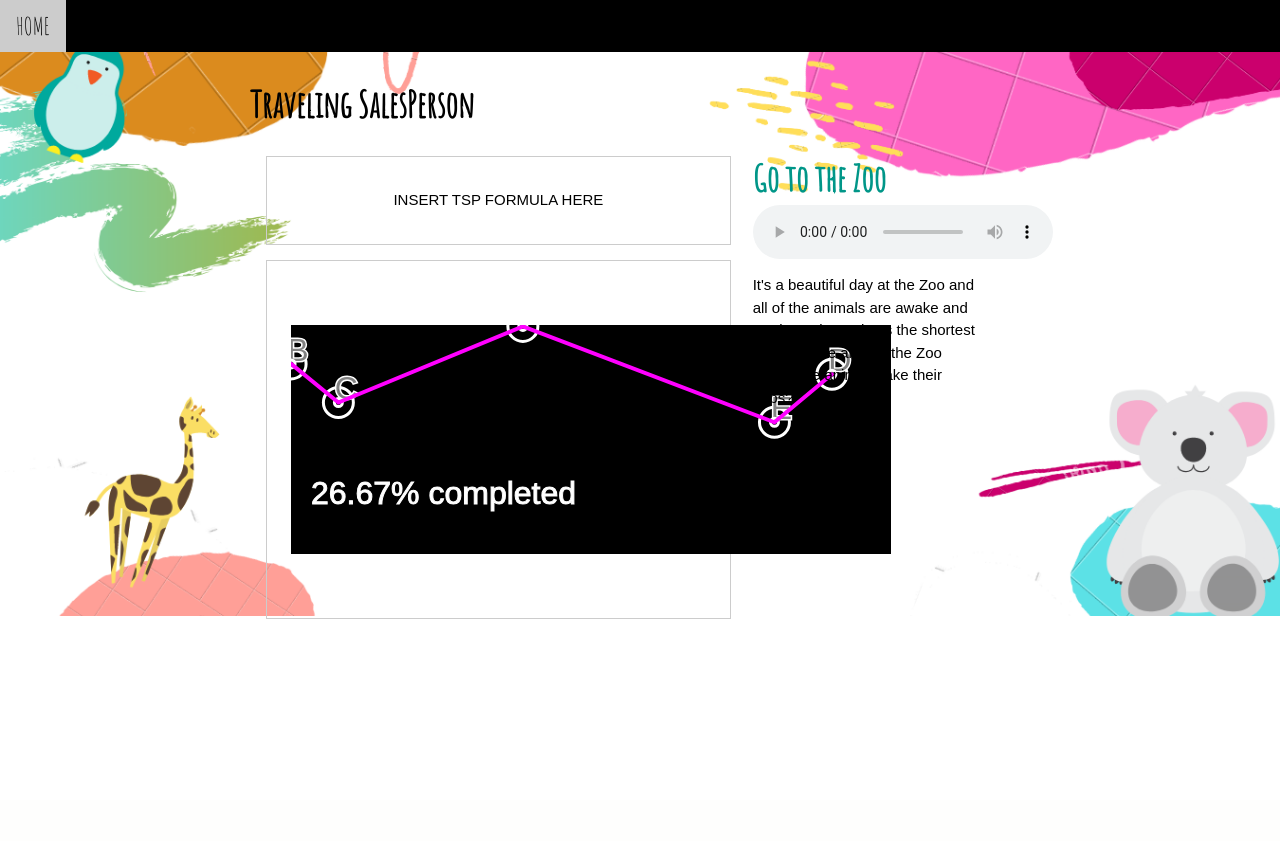
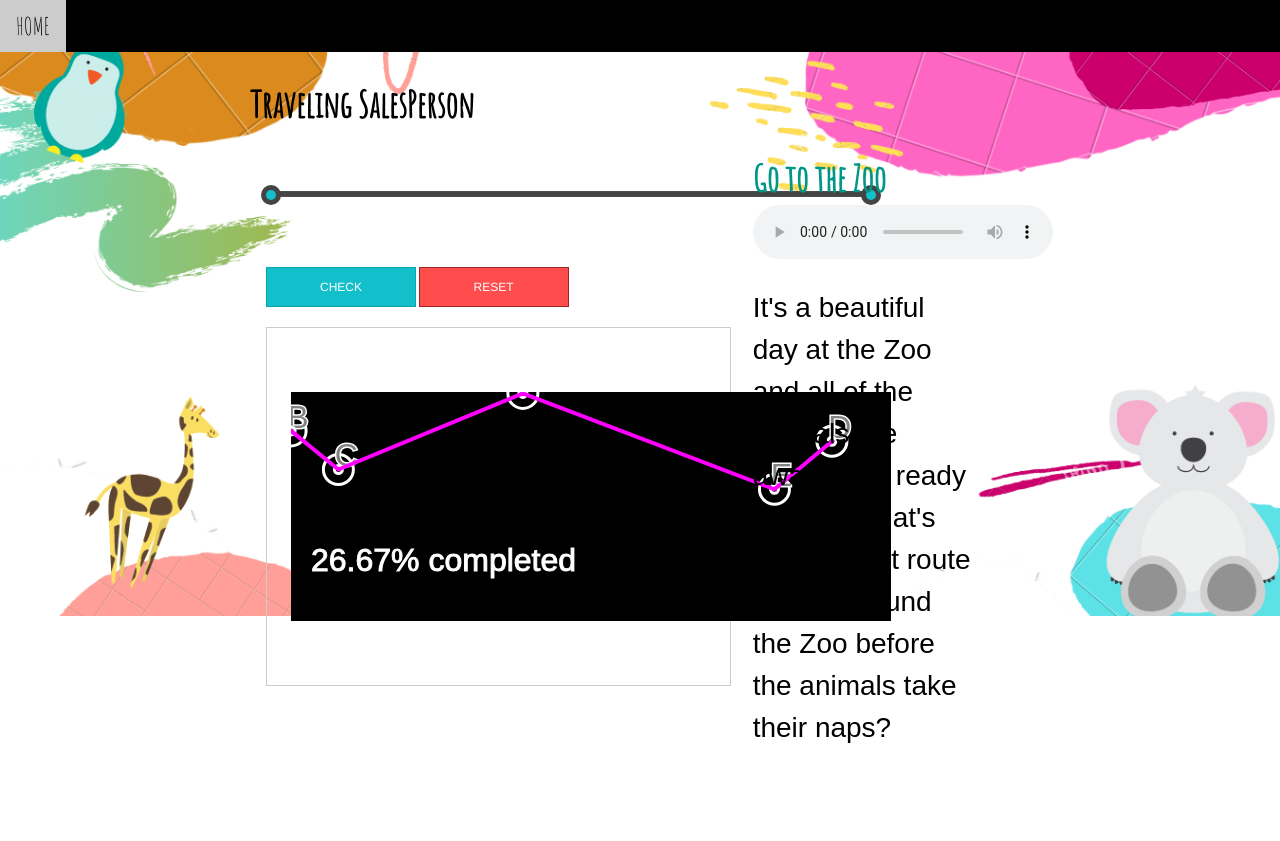
Before and after one commit to emendoza06/TravelingSalesperon, a Java web app: page /k2Zoo in a window 1280 px wide. Before the commit the page ends 619 px from the top, so only its background shows below. Run offline with Spring Boot 4, a stand-in JSP engine, Linux system fonts and the light colour scheme; some libraries are stand-ins or nearby versions.

Commit message:
Added progress bar; redirected to rewards page once shortest route drawn

```diff
--- a/src/main/webapp/WEB-INF/jsp/k2Zoo.jsp
+++ b/src/main/webapp/WEB-INF/jsp/k2Zoo.jsp
@@ -12,6 +12,7 @@
 <meta name="viewport" content="width=device-width, initial-scale=1">
 <link rel="stylesheet" href="https://www.w3schools.com/w3css/4/w3.css">
 <link rel="stylesheet" href="https://fonts.googleapis.com/css?family=Amatic+SC">
+<script src="http://ajax.googleapis.com/ajax/libs/jquery/1.7.1/jquery.min.js" type="text/javascript"></script>
 <style>
     html,body,h1,h2,h3,h4,h5,h6 {font-family: "Roboto", sans-serif;}
     .w3-sidebar {
@@ -60,6 +61,11 @@
     p{
         font-family: Arial;
     }
+    h4{
+        font-size: 40px;
+        text-align: inherit;
+        color: red;
+    }
 </style>
 
 <!-- Main content: shift it to the right by 250 pixels when the sidebar is visible -->
@@ -68,12 +74,110 @@
     <div class="w3-row w3-padding-64">
         <h1><b>Traveling SalesPerson</b></h1>
         <div class="w3-twothird w3-container">
-            <p class="w3-border w3-padding-large w3-padding-32 w3-center">INSERT TSP FORMULA HERE</p>
+
+            <div class="progress-container">
+                <ul>
+                    <li></li>
+                    <li></li>
+<%--                    <li></li>--%>
+<%--                    <li></li>--%>
+<%--                    <li></li>--%>
+                </ul>
+                <div class="progress-bar"></div>
+            </div>
+
+            <button class="button" id="start">Check</button>
+            <button class="button" id="reset">Reset</button>
+
+
+
+            <style>
+
+                .progress-container {
+                    z-index: -99;
+                    position: relative;
+                    margin: 50px auto 50px;
+                    padding: 4px 0 0;
+                    width: 600px;
+                    height: 6px;
+                    background: #444;
+                    -moz-box-shadow: inset 0 0 2px #666;
+                    -webkit-box-shadow: inset 0 0 2px #666;
+                    box-shadow: inset 0 0 2px #666;
+                }
+                .progress-container ul li {
+                    position: absolute;
+                    top: -1px;
+                    left: 0;
+                    margin: 0;
+                    padding: 0;
+                    display: inline-table;
+                    height: 10px;
+                    width: 10px;
+                    background: #14bfcc;
+                    border-radius: 50%;
+                }
+                .progress-container ul li:nth-child(2) {
+                    margin-left: 190px;
+                }
+                /*.progress-container ul li:nth-child(3) {*/
+                /*    margin-left: 400px;*/
+                /*}*/
+                /*.progress-container ul li:nth-child(4) {*/
+                /*    margin-left: 600px;*/
+                /*}*/
+                .progress-container ul li:last-child {
+                    margin-left: 600px;
+                }
+                .progress-container ul li:before {
+                    z-index: -99;
+                    position: absolute;
+                    top: -5px;
+                    left: -5px;
+                    content: '';
+                    height: 20px;
+                    width: 20px;
+                    background: #444;
+                    border-radius: 50%;
+                }
+                .progress-container .progress-bar {
+                    height: 2px;
+                    width: 0%;
+                    background: #09a6b2;
+                    -webkit-transition: width 1s ease-in-out;
+                    -moz-transition: width 1s ease-in-out;
+                    -o-transition: width 1s ease-in-out;
+                    transition: width 1s ease-in-out;
+                }
+                .button {
+                    margin: 20px auto;
+                    padding: 10px;
+                    width: 150px;
+                    font-family: Helvetica, Arial, sans-serif;
+                    font-size: 12px;
+                    text-transform: uppercase;
+                    text-decoration: none;
+                    color: #fff;
+                    background: #14bfcc;
+                    text-align: center;
+                    border: 1px solid #09a6b2;
+                    cursor: pointer;
+                }
+                #reset {
+                    background: #ff4c4c;
+                    border-color: #9e2626;
+                }
+
+            </style>
+
+            <!--Canvas div -->
             <div
             id="sketch-holder1" class="w3-border w3-padding-large w3-padding-64 w3-center"
             >
 
           </div>
+
+            <h4 id=""></h4>
         </div>
         <div class="w3-third w3-container">
             <h1 class="w3-text-teal"><b>Go to the Zoo</b>
@@ -82,6 +186,16 @@
                 </audio>
             </h1>
             <p>It's a beautiful day at the Zoo and all of the animals are awake and ready to play! What's the shortest route to take around the Zoo before the animals take their naps?</p>
+            <p id="startingnode"></p>
+            <style>
+                p#startingnode{
+                    color: coral;
+                    font-size: 25px;
+                }
+                p{
+                    font-size: 28px;
+                }
+            </style>
         </div>
 
 
--- a/src/main/webapp/javascript/mapWorking.js
+++ b/src/main/webapp/javascript/mapWorking.js
@@ -1,6 +1,6 @@
 var cities = [];
 var points = [];
-var totalLines = [];
+var usersRoute = [];
 
 var totalCities = 5;
 
@@ -13,6 +13,13 @@ var recordDistance;
 var bestEver;
 
 var stillLooping = true;
+
+var shortestRoute = [];
+
+var progressBarTrackRouteAccuracy = false;
+var overshotAnswer = false;
+var undershotAnswer = false;
+
 
 function setup() {
     var canvas = createCanvas(600, 229);
@@ -28,8 +35,10 @@ function setup() {
         var label = String.fromCharCode(65 + i);
         point = new Point(x, y, r, label);
         points.push(point);
-        // totalLines.push(point);
+        // usersRoute.push(point);
     }
+
+    // saveShortestRoute();
 
     var d = calcDistance(cities, order);
     recordDistance = d;
@@ -58,6 +67,7 @@ function draw() {
         beginShape();
         for (var i = 0; i < order.length; i++) {
             var n = bestEver[i];
+            shortestRoute[i] = points[n];
             vertex(cities[n].x, cities[n].y);
         }
         endShape();
@@ -72,6 +82,8 @@ function draw() {
           vertex(cities[n].x, cities[n].y);
         }
         endShape(); */
+
+
 
         var d = calcDistance(cities, order);
         if (d < recordDistance) {
@@ -89,23 +101,84 @@ function draw() {
         text(nf(percent, 0, 2) + "% completed", 20, height / 2 - 50);
 
         nextOrder();
-    } else {
+    }
+
+
+
+    /*-----------After Animation Runs (User Interaction)-----------------------*/
+
+    else {
+        $('#startingnode').html("Draw the shortest route starting and ending on point  " + shortestRoute[0].label);
+        for(var s = 0; s < shortestRoute.length; s++){
+            console.log("Best route " + shortestRoute[s].label);
+        }
         background(0);
         fill(255);
         for (var p = 0; p < points.length; p++) {
             points[p].show();
         }
-
         stroke(255, 0, 255);
         strokeWeight(4);
         noFill();
         beginShape();
-        for (var i = 0; i < totalLines.length; i++) {
-            vertex(totalLines[i].x, totalLines[i].y);
+
+
+        for (var u = 0; u < usersRoute.length; u++) {
+            vertex(usersRoute[u].x, usersRoute[u].y);
         }
         endShape();
+        //If all points in route has been clicked
+        if(usersRoute.length >= 6){
+            console.log("In  under 6 function check. Array length is " + usersRoute.length);
+            var userRouteFlag = false;
+
+            // usersRoute = [];
+            // noStroke();
+            //Check if route path was overshot or undershot
+            var user_sum = 0;
+            var answer_sum = 0;
+            //Find the total route distance that user drew. Find total route distance answer.
+            usersRoute.pop();
+            for(var acc = 0; acc < usersRoute.length -1; acc++){
+                user_sum += dist(usersRoute[acc].x, usersRoute[acc].y, usersRoute[acc +1].x, usersRoute[acc+1].y);
+                answer_sum += dist(shortestRoute[acc].x, shortestRoute[acc].y, shortestRoute[acc+1].x, shortestRoute[acc+1].y);
+            }
+
+            console.log("User sum is " + user_sum);
+            console.log("Answer sum is " + answer_sum);
+
+            if(user_sum > answer_sum){
+                //Overshot
+                console.log("Checking for overshot. Is true " );
+                overshotAnswer = true;
+            }
+            else{
+                overshotAnswer = false;
+            }
+
+            console.log("Exceeded lines to make" );
+            for(var sh = 0; sh < usersRoute.length; sh++) {
+                if(usersRoute[sh] !== shortestRoute[sh]){
+                    console.log("Try Again");
+                    console.log("You picked " + usersRoute[sh].label + " but the right answer is " + shortestRoute[sh].label);
+                    userRouteFlag = true;
+                }
+            }
+
+            if(userRouteFlag === true){
+                console.log("User flag outside loop is " + userRouteFlag);
+            }
+            else if(userRouteFlag === false){
+                window.setTimeout( function(){
+                    window.location = "/reward";
+                }, 700 );
+            }
+        }
+
     }
 }
+
+
 
 function swap(a, i, j) {
     var temp = a[i];
@@ -177,6 +250,7 @@ function mousePressed() {
     }
 }
 
+
 class Point {
     constructor(x, y, r, label) {
         this.x = x;
@@ -193,33 +267,21 @@ class Point {
         //If mouse is within object radius
         if (d < this.r) {
             //When point is clicked...
+            if(this.toggled === true && usersRoute.length === 5 && usersRoute[0].label === this.label)
+            {
+                usersRoute.push(this);
+            }
             if (!this.toggled) {
                 this.toggled = true;
                 //change color
                 this.brightness = 255;
 
                 //Idea 1
-                //If mouse click is within radius of point, then push point to totalLines array
-                totalLines.push(this);
+                //If mouse click is within radius of point, then push point to usersRoute array
+                usersRoute.push(this);
 
-                //Idea 2
-                //if (x1 = x2 and y1 = y2) then points are equal. Pop.
-                //   if (twoPointstoLink[0] === twoPointstoLink[2] && twoPointstoLink[1] === twoPointstoLink[3]) {
-                //     console.log("Two points equal");
-                //     twoPointstoLink.pop();
-                //     twoPointstoLink.pop();
-                //
-                //   }
-                //If (x1, y1, x2, y2) points are not equal then go to linkPoints function
-                //   if (twoPointstoLink.length !==4) {
-                //     console.log("Length not four");
-                //   } else if(twoPointstoLink.length === 4 && twoPointstoLink[0] !== twoPointstoLink[2] && twoPointstoLink[1] !== twoPointstoLink[3]){
-                //       linkPoints();
-                //   }
-                //
-                //   console.log("Two points array length is " + twoPointstoLink.length);
-                //
             } else {
+                usersRoute.pop();
                 this.toggled = false;
                 this.brightness = 0;
             }
@@ -236,4 +298,38 @@ class Point {
     }
 }
 
+$(document).ready(function () {
+    $('#start').click(function() {
+
+        // $(this).prop("disabled",true);
+        // $('.progress-bar').animate({
+        //     width: "+=600px"
+        // });
+        if(overshotAnswer ===true){
+            $('.progress-bar').animate({
+                width: "+=700px"
+            });
+            $('.progress-bar').css({
+                background: "red"
+            });
+            // $("h4").html("This is a long route!");
+        }
+        else {
+            $('.progress-bar').animate({
+                width: "+=600px"
+            });
+            $('.progress-bar').css({
+                background: "#14bfcc"
+            });
+        }
+    });
+
+    $('#reset').click(function() {
+        // $(this).prop("disabled",false);
+        $('.progress-bar').css('width','0')
+    });
+
+
+});
+
 // line(twoPointstoLink[0], twoPointstoLink[1], twoPointstoLink[2], twoPointstoLink[3]);
```
Also changed, not shown: src/main/webapp/javascript/map.js (deleted, +0 -272 lines), src/main/webapp/javascript/map2.js (+9 -0 lines).
